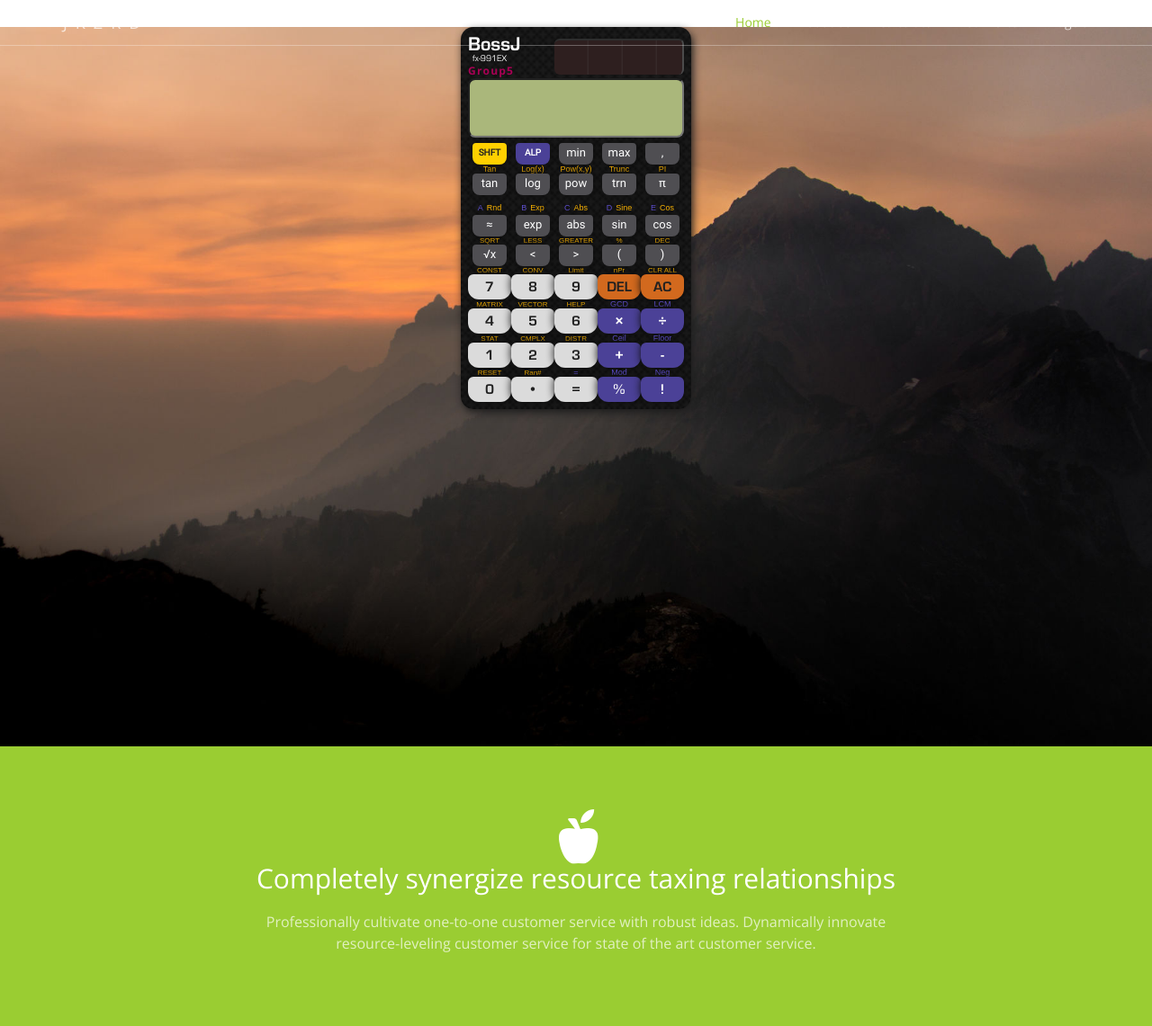
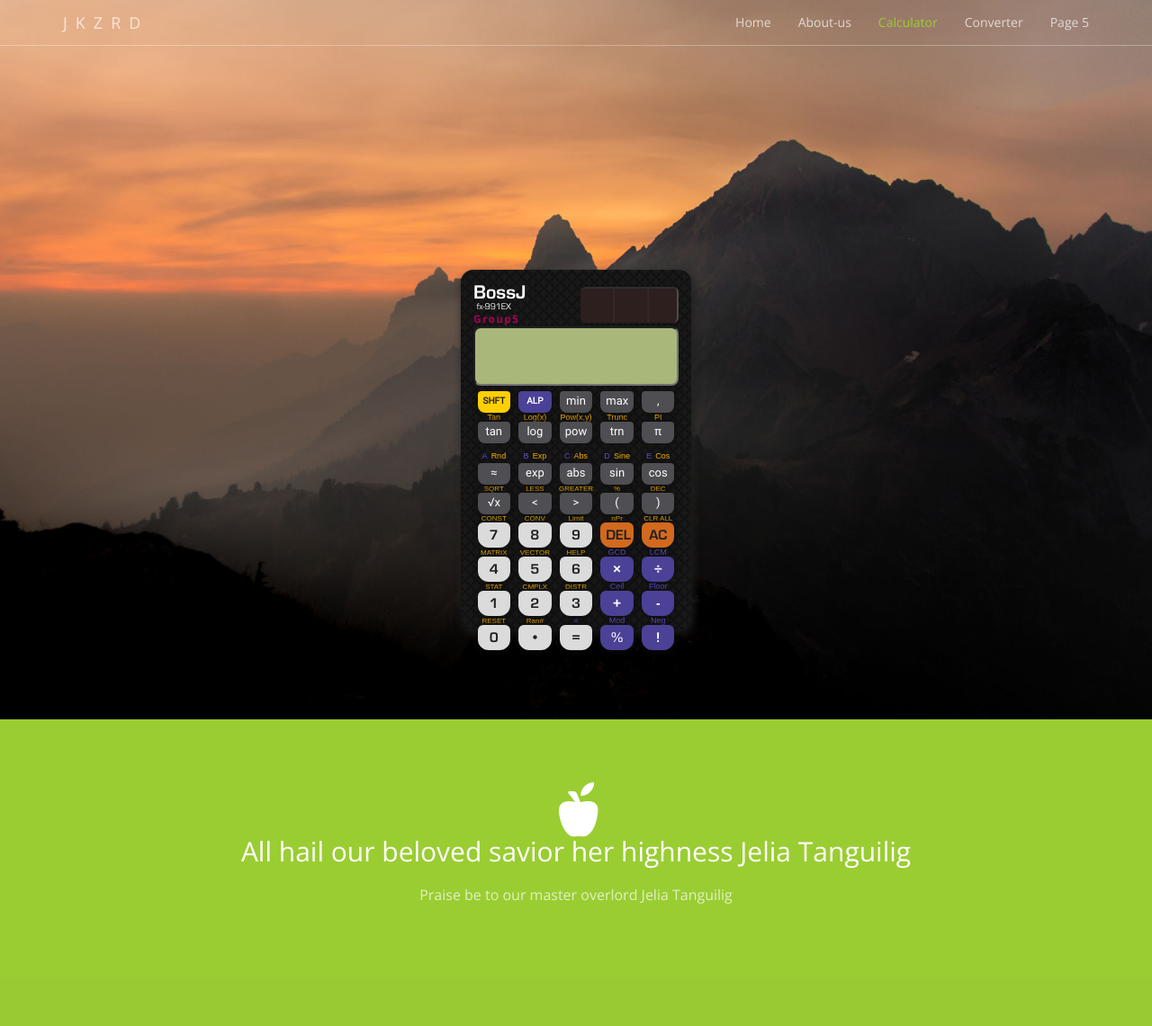
Before and after one commit to ZanePhillip/-School-Project-_G5-ITE239-3IT1, a PHP site: page /calculator.html in a window 1280 px wide. Shown: the whole page at 90% size. After the commit the page ends 1005 px from the top, so only its background shows below. Run offline with PHP 8.4, Linux system fonts and the light colour scheme.

Commit message:
commit changes

```diff
--- a/assets/styles/table_layout.css
+++ b/assets/styles/table_layout.css
@@ -77,18 +77,24 @@
     margin-right: 10px;
 }
 
+#main
+{
+    padding-top: 300px;
+    align-items: center;
+}
+
 #content
 {
     width: 20%;
     margin-left: auto;
     margin-right: auto;
-    margin-top: 30px;
     background-image: url('../images/skin.png');
     background-repeat: repeat;
     background-size: cover;
-    padding: 8px;
+    padding: 14px;
     border-radius: 14px;
     box-shadow: 2px 4px 10px #1f1f1f;
+    height: 50vh;
 }
 
 #logo
@@ -120,7 +126,7 @@
     background-size: contain;
     background-repeat: repeat-x;
     background-color: #2D1D1D;
-    width: 75%;
+    width: 60%;
     height: 40px;
     margin-left: auto;
     margin-right: 0;
@@ -135,7 +141,7 @@
     font-family: casio_bold;
     border-radius: 6px 6px 12px 12px;
     box-shadow: 0 0 10px rgb(15, 15, 15);
-    width: 100%;
+    width: 80%;
     height: 28px;
     font-size: 16px;
 }
--- a/calculator.html
+++ b/calculator.html
@@ -32,13 +32,13 @@
             <!-- Navbar links -->
             <div class="collapse navbar-collapse" id="navbar">
                 <ul class="nav navbar-nav navbar-right">
-                    <li class="active">
+                    <li>
                         <a href="#">Home</a>
                     </li>
                     <li>
                         <a href="#">About-us</a>
                     </li>
-                    <li>
+                    <li class="active">
                         <a href="#">Calculator</a>
                     </li>
                     <li>
@@ -57,7 +57,7 @@
         <!-- RILLERA, RALPH LAWRENCE DV-->
         <div id="main">
             <div id="content">
-               <table border="1">
+               <table border="5">
                   <tr>
                      <td id="logo">BossJ</td><!-- CASIO-->
                      <td rowspan="3" colspan="4"><div id="solar_panel"></div></td>
@@ -72,7 +72,7 @@
                      <td colspan="5">
                         <span id="indicator">
                            <span id="shift_indicator"></span>
-                           <span id="alpha_indicator"></span>
+                           <span id="alpha_indicxcator"></span>
                         </span>
                         <input type="text" id="display_field" autofocus/>
                      </td>
@@ -210,8 +210,8 @@
             <div class="row">
                 <div class="col-lg-8 col-lg-offset-2">
                 	<span class="glyphicon glyphicon-apple" style="font-size: 60px"></span>
-                    <h2 class="section-heading">Completely synergize resource taxing relationships</h2>
-                    <p class="text-light">Professionally cultivate one-to-one customer service with robust ideas. Dynamically innovate resource-leveling customer service for state of the art customer service.</p>
+                    <h2 class="section-heading">All hail our beloved savior her highness Jelia Tanguilig</h2>
+                    <p class="text-light">Praise be to our master overlord Jelia Tanguilig</p>
                 </div>
             </div>
         </div>
```
Also changed, not shown: assets/styles/div_layout.css (+3 -10 lines), assets/styles/semantic_layout.css (+5 -29 lines), calculatorluanch.html (+5 -5 lines).
